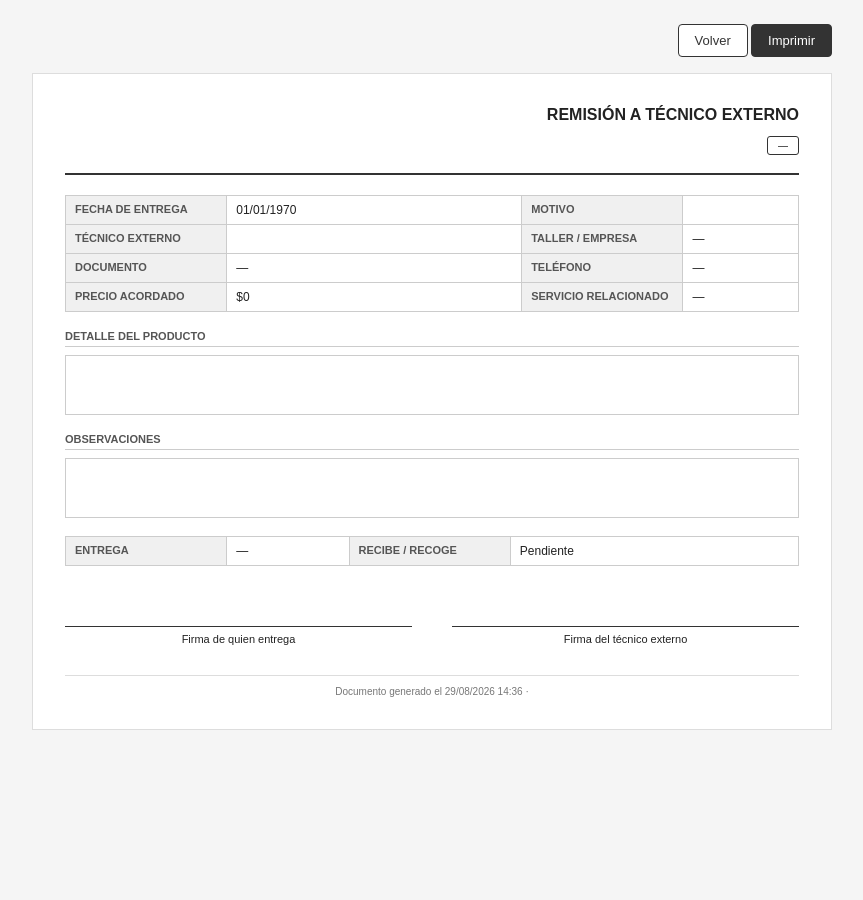
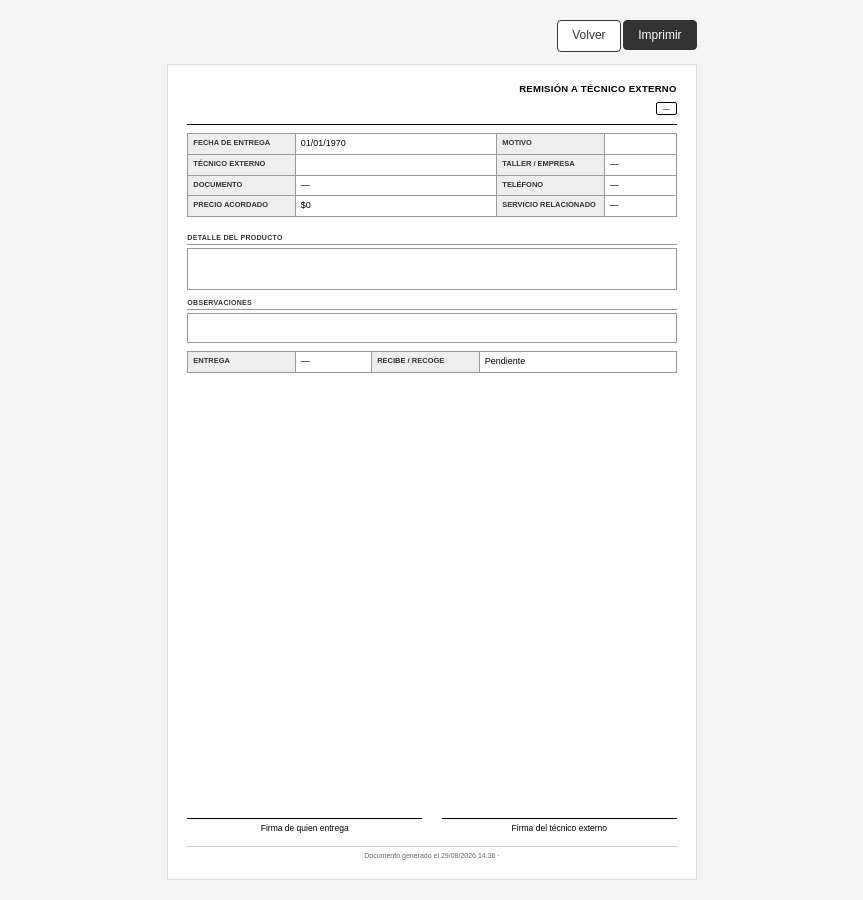
Before and after one commit to roje478/crud-systec, a PHP site: the page made by app/views/ordenes_externas/imprimir.php in a window 1280 px wide. Shown: the whole page, without its empty margins (208-1071 px from the left). Before the commit the page ends 730 px from the top, so only its background shows below. Run offline with PHP 8.4, Linux system fonts and the light colour scheme; the template is opened without the code that fills it, so the values that code supplies are empty.

Commit message:
feat(tecnicos-externos): imprimir la remisión en media carta
La remisión se imprimía en el tamaño de página que tuviera configurado el
navegador. Ahora se fija en media carta (5.5in x 8.5in = 14 x 21,6 cm), que es
el formato en el que se manejan estas entregas.

- @page con size explícito y márgenes de 0,5 cm
- La hoja en pantalla imita el tamaño real, para que lo que se ve sea lo que sale
- Tipografía y espaciados recalculados para el ancho de 14 cm
- Firmas y pie anclados al final de la hoja con flex, en vez de quedar colgando
  a media página
- page-break-inside: avoid en encabezado, tablas y firmas

Verificado renderizando a PDF con Chrome headless: una sola página de
13,97 x 21,59 cm, incluso con DetalleProducto y Observaciones en su longitud
máxima (500 y 1000 caracteres).

Co-Authored-By: Claude Opus 5 <noreply@anthropic.com>

```diff
--- a/app/views/ordenes_externas/imprimir.php
+++ b/app/views/ordenes_externas/imprimir.php
@@ -1,6 +1,8 @@
 <?php
 /**
  * Remisión imprimible de una orden externa.
+ *
+ * Formato MEDIA CARTA: 5.5in x 8.5in (14 x 21,6 cm), vertical.
  * Se renderiza SIN el layout del sistema (sidebar, menú, etc.).
  */
 $orden = $orden ?? [];
@@ -17,94 +19,153 @@ $logoUrl = EmpresaHelper::getLogoUrl();
     <meta name="viewport" content="width=device-width, initial-scale=1.0">
     <title>Remisión <?= htmlspecialchars($orden['CodOrden'] ?? '') ?></title>
     <style>
+        /* ---------------------------------------------------------------
+           MEDIA CARTA: 5.5in x 8.5in = 14cm x 21,6cm (carta partida a la mitad)
+           --------------------------------------------------------------- */
+        @page {
+            size: 5.5in 8.5in;
+            margin: 0.5cm;
+        }
+
         * { box-sizing: border-box; }
+
         body {
             font-family: Arial, Helvetica, sans-serif;
-            font-size: 12px;
-            color: #222;
+            font-size: 9.5px;
+            line-height: 1.3;
+            color: #000;
             margin: 0;
-            padding: 24px;
+            padding: 20px;
             background: #f5f5f5;
         }
+
+        /* La hoja en pantalla imita el tamaño real de media carta */
         .hoja {
+            width: 14cm;
+            min-height: 21.6cm;
             background: #fff;
-            max-width: 800px;
             margin: 0 auto;
-            padding: 32px;
+            padding: 0.5cm;
             border: 1px solid #ddd;
+            display: flex;
+            flex-direction: column;
         }
+        /* Empuja firmas y pie al final de la hoja */
+        .cierre { margin-top: auto; }
+
+        /* Encabezado --------------------------------------------------- */
         .encabezado {
             display: flex;
             justify-content: space-between;
             align-items: flex-start;
-            border-bottom: 2px solid #333;
-            padding-bottom: 16px;
-            margin-bottom: 20px;
+            gap: 10px;
+            border-bottom: 1.5px solid #000;
+            padding-bottom: 6px;
+            margin-bottom: 8px;
         }
-        .encabezado__logo img { max-height: 70px; max-width: 220px; }
-        .encabezado__empresa { font-size: 11px; line-height: 1.5; }
-        .encabezado__empresa strong { font-size: 15px; display: block; margin-bottom: 4px; }
-        .encabezado__orden { text-align: right; }
-        .encabezado__orden h1 { font-size: 16px; margin: 0 0 6px; text-transform: uppercase; }
-        .encabezado__orden .codigo { font-size: 20px; font-weight: bold; letter-spacing: 1px; }
+        .encabezado__logo img { max-height: 34px; max-width: 110px; }
+        .encabezado__empresa { font-size: 8px; line-height: 1.35; }
+        .encabezado__empresa strong {
+            font-size: 11.5px;
+            display: block;
+            margin-bottom: 1px;
+        }
+        .encabezado__orden { text-align: right; white-space: nowrap; }
+        .encabezado__orden h1 {
+            font-size: 9.5px;
+            margin: 0 0 3px;
+            text-transform: uppercase;
+            letter-spacing: 0.3px;
+        }
+        .encabezado__orden .codigo {
+            font-size: 17px;
+            font-weight: bold;
+            letter-spacing: 0.5px;
+        }
         .estado {
             display: inline-block;
-            padding: 3px 10px;
-            border: 1px solid #333;
-            border-radius: 3px;
-            font-size: 10px;
+            padding: 1px 6px;
+            border: 1px solid #000;
+            border-radius: 2px;
+            font-size: 7px;
             text-transform: uppercase;
-            margin-top: 6px;
+            margin-top: 3px;
         }
-        table.datos { width: 100%; border-collapse: collapse; margin-bottom: 18px; }
-        table.datos th, table.datos td {
-            border: 1px solid #ccc;
-            padding: 7px 9px;
+
+        /* Tablas de datos ---------------------------------------------- */
+        table.datos {
+            width: 100%;
+            border-collapse: collapse;
+            margin-bottom: 8px;
+        }
+        table.datos th,
+        table.datos td {
+            border: 1px solid #999;
+            padding: 4px 5px;
             text-align: left;
             vertical-align: top;
+            font-size: 9px;
         }
         table.datos th {
-            background: #f0f0f0;
+            background: #eee;
             width: 22%;
-            font-size: 11px;
+            font-size: 7.5px;
             text-transform: uppercase;
-            color: #555;
-        }
-        .bloque-titulo {
-            font-size: 11px;
-            text-transform: uppercase;
-            color: #555;
-            border-bottom: 1px solid #ccc;
-            padding-bottom: 4px;
-            margin: 18px 0 8px;
+            color: #333;
             font-weight: bold;
         }
+
+        /* Bloques de texto --------------------------------------------- */
+        .bloque-titulo {
+            font-size: 7px;
+            text-transform: uppercase;
+            color: #333;
+            border-bottom: 1px solid #999;
+            padding-bottom: 2px;
+            margin: 8px 0 3px;
+            font-weight: bold;
+            letter-spacing: 0.3px;
+        }
         .bloque-texto {
-            border: 1px solid #ccc;
-            padding: 10px;
-            min-height: 60px;
+            border: 1px solid #999;
+            padding: 5px 6px;
+            min-height: 42px;
+            font-size: 9px;
             white-space: pre-wrap;
+            word-wrap: break-word;
         }
+        .bloque-texto--corto { min-height: 30px; }
+
+        /* Firmas ------------------------------------------------------- */
         .firmas {
             display: flex;
             justify-content: space-between;
-            gap: 40px;
-            margin-top: 60px;
+            gap: 20px;
+            padding-top: 30px;
         }
         .firma { flex: 1; text-align: center; }
-        .firma__linea { border-top: 1px solid #333; padding-top: 6px; font-size: 11px; }
+        .firma__linea {
+            border-top: 1px solid #000;
+            padding-top: 4px;
+            font-size: 8.5px;
+        }
+
         .pie {
-            margin-top: 30px;
-            border-top: 1px solid #ddd;
-            padding-top: 10px;
-            font-size: 10px;
-            color: #777;
+            margin-top: 12px;
+            border-top: 1px solid #ccc;
+            padding-top: 4px;
+            font-size: 7px;
+            color: #666;
             text-align: center;
         }
-        .acciones { max-width: 800px; margin: 0 auto 16px; text-align: right; }
-        .acciones button, .acciones a {
-            font-size: 13px;
-            padding: 8px 16px;
+
+        /* Barra de acciones (solo pantalla) ---------------------------- */
+        .acciones { width: 14cm; margin: 0 auto 12px; text-align: right; }
+        .acciones button,
+        .acciones a {
+            font-family: Arial, Helvetica, sans-serif;
+            font-size: 12px;
+            padding: 7px 14px;
             border: 1px solid #333;
             background: #333;
             color: #fff;
@@ -114,10 +175,26 @@ $logoUrl = EmpresaHelper::getLogoUrl();
             display: inline-block;
         }
         .acciones a { background: #fff; color: #333; }
+
+        /* Impresión ----------------------------------------------------- */
         @media print {
-            body { background: #fff; padding: 0; }
-            .hoja { border: none; max-width: none; padding: 0; }
+            body {
+                background: #fff;
+                padding: 0;
+                font-size: 9.5px;
+            }
+            .hoja {
+                width: auto;
+                /* alto de media carta menos los márgenes de @page */
+                min-height: calc(8.5in - 1cm);
+                margin: 0;
+                padding: 0;
+                border: none;
+            }
             .acciones { display: none; }
+            .encabezado,
+            .firmas,
+            table.datos { page-break-inside: avoid; }
         }
     </style>
 </head>
@@ -182,9 +259,9 @@ $logoUrl = EmpresaHelper::getLogoUrl();
     <div class="bloque-texto"><?= htmlspecialchars($orden['DetalleProducto'] ?? '') ?></div>
 
     <div class="bloque-titulo">Observaciones</div>
-    <div class="bloque-texto"><?= htmlspecialchars($orden['Observaciones'] ?? '') ?></div>
+    <div class="bloque-texto bloque-texto--corto"><?= htmlspecialchars($orden['Observaciones'] ?? '') ?></div>
 
-    <table class="datos" style="margin-top: 18px;">
+    <table class="datos" style="margin-top: 8px;">
         <tr>
             <th>Entrega</th>
             <td><?= htmlspecialchars($orden['entrega_nombre'] ?? '—') ?></td>
@@ -198,6 +275,7 @@ $logoUrl = EmpresaHelper::getLogoUrl();
         </tr>
     </table>
 
+    <div class="cierre">
         <div class="firmas">
             <div class="firma">
                 <div class="firma__linea">
@@ -218,6 +296,7 @@ $logoUrl = EmpresaHelper::getLogoUrl();
             <?= htmlspecialchars($empresa['nombreempresa'] ?? '') ?>
         </div>
     </div>
+</div>
 
 </body>
 </html>
```
Lines whose indentation alone changed are shown as unchanged.
